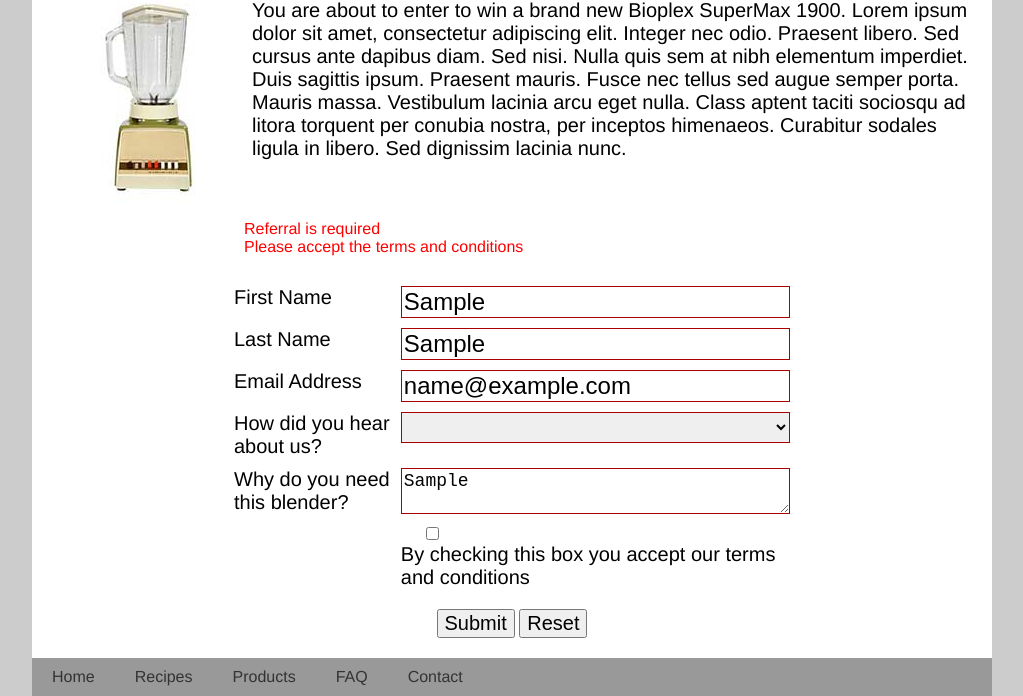
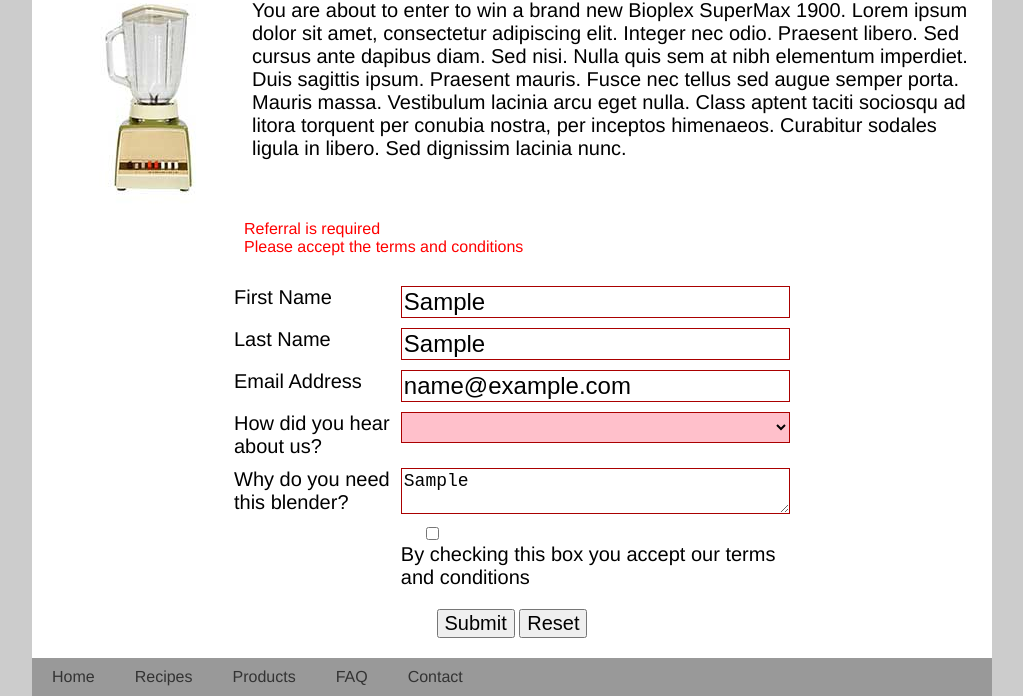
Before and after one commit to cafort/exercises, a plain HTML site: page Assessment2/HTMLForm/index.html in a window 1280 px wide. Both pictures are taken after typing "Sample", "Sample", "name@example.com", "Sample" into the empty fields and a click on the button "Submit". Shown: the part 224-920 px from the top of the page, without its empty margins (128-1151 px from the left). Drawn offline with nearby package versions, Linux system fonts and the light colour scheme; no server answers.

Commit message:
Assessment 2 HTML form and debugging

```diff
--- a/Assessment2/HTMLForm/styles/main.css
+++ b/Assessment2/HTMLForm/styles/main.css
@@ -187,3 +187,7 @@
 .clear {
     clear: both;
 }
+
+.invalid {
+    background-color: pink;
+}
```
